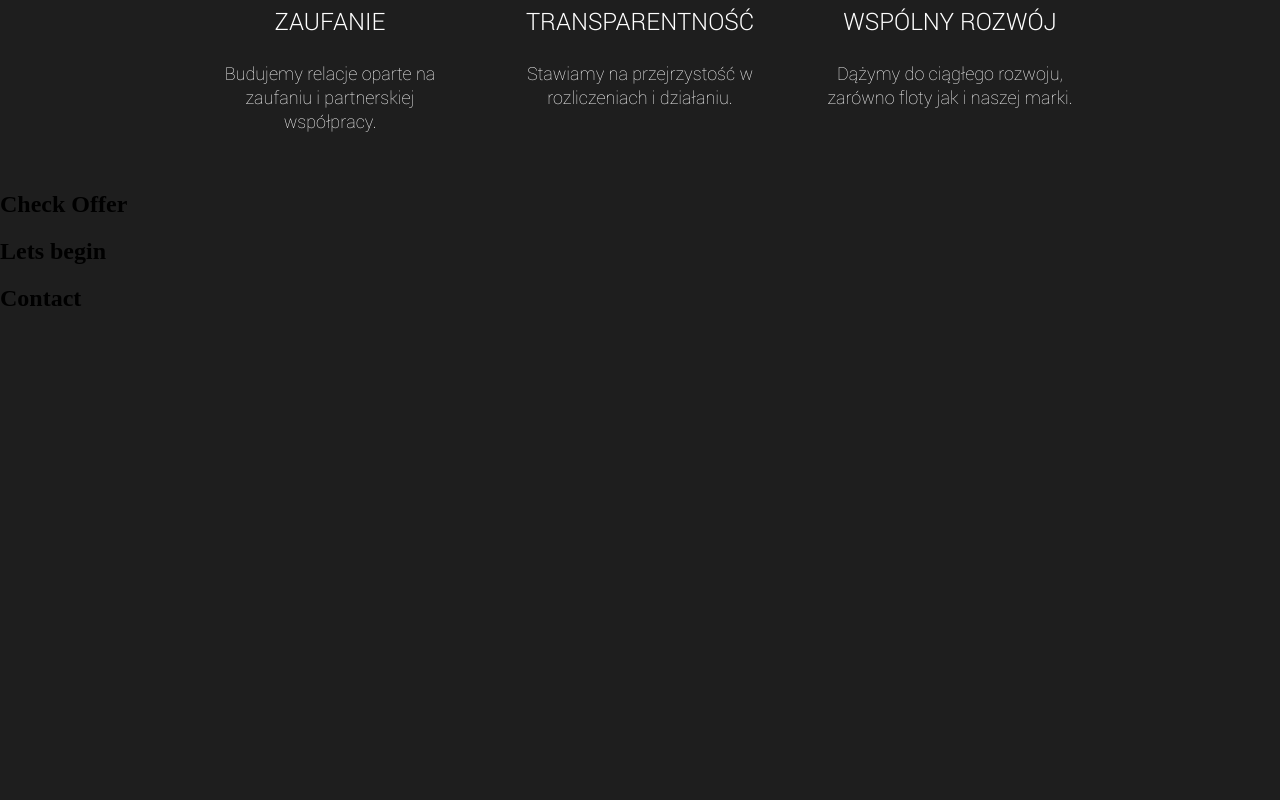
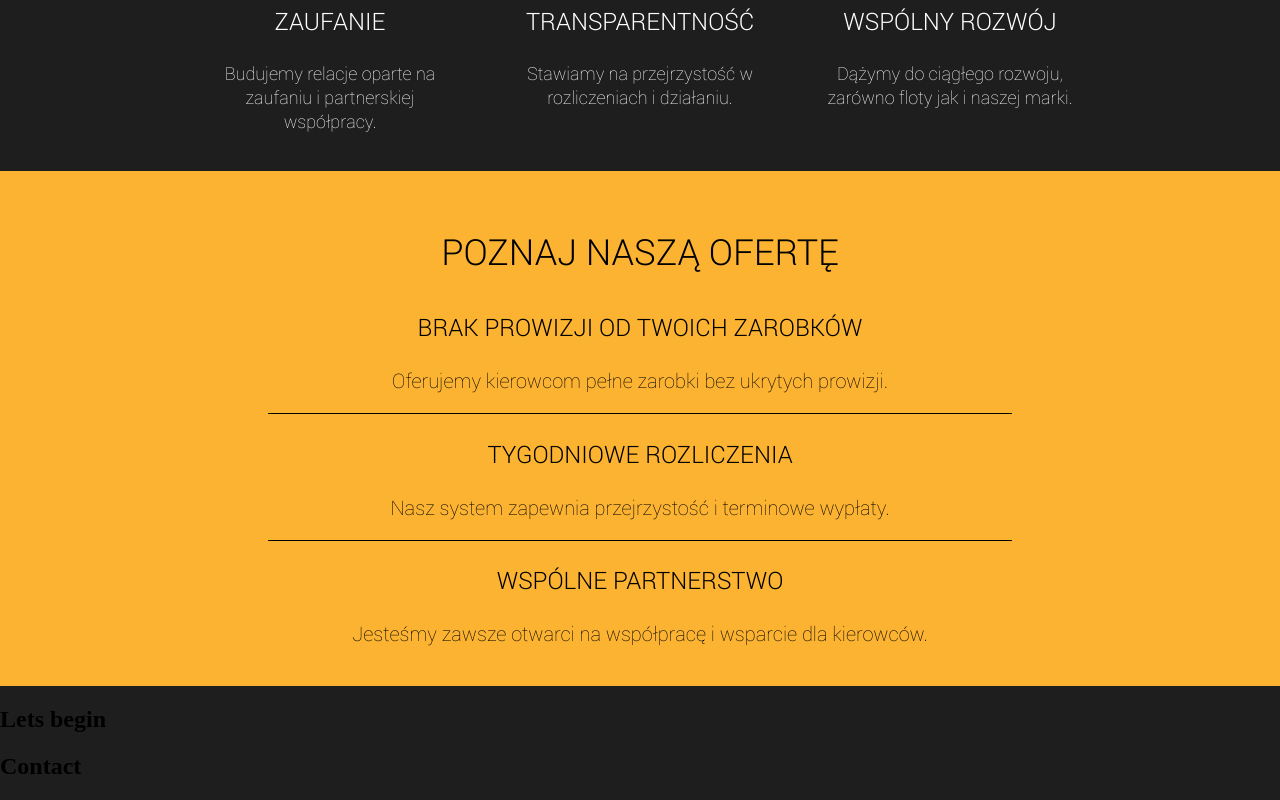
Before and after one commit to BartekArseniuk/cabbie-frontend, a Vue app: page / in a window 1280 px wide. Shown: the part 2482-3282 px from the top of the page. Before the commit the page ends 2814 px from the top, so only its background shows below. Built offline with nearby package versions, Linux system fonts and the light colour scheme.

Commit message:
Add check offer section

```diff
--- /dev/null
+++ b/src/components/HomePage/CheckOffer.vue
@@ -0,0 +1,50 @@
+<template>
+    <div class="cabbie-offer">
+        <div class="text-container">
+            <p class="title">POZNAJ NASZĄ OFERTĘ</p>
+            <p class="description-title">BRAK PROWIZJI OD TWOICH ZAROBKÓW</p>
+            <p class="description">Oferujemy kierowcom pełne zarobki bez ukrytych prowizji.</p>
+            <div class="strip"></div>
+            <p class="description-title">TYGODNIOWE ROZLICZENIA</p>
+            <p class="description">Nasz system zapewnia przejrzystość i terminowe wypłaty.</p>
+            <div class="strip"></div>
+            <p class="description-title">WSPÓLNE PARTNERSTWO</p>
+            <p class="description">Jesteśmy zawsze otwarci na współpracę i wsparcie dla kierowców.</p>
+        </div>
+    </div>
+    </template>
+
+<style>
+    .cabbie-offer {
+        background-color: #FCB331;
+        height: auto;
+        padding: 20px;
+    }
+
+    .text-container {
+        text-align: center;
+    }
+
+    .title {
+        font-size: 36px;
+        font-family: 'Roboto-Light', sans-serif;
+    }
+
+    .description-title {
+        font-size:  24px;
+        font-family: 'Roboto-Light', sans-serif;
+    }
+
+    .description {
+        font-size: 20px;
+        font-family: 'Roboto-Extra-Light', sans-serif;
+    }
+
+    .strip {
+        height: 0.5px;
+        border-radius: 25px;
+        width: 60%;
+        background-color: black;
+        margin: 0 auto;
+    }
+</style>
--- a/src/components/HomePage/HomePage.vue
+++ b/src/components/HomePage/HomePage.vue
@@ -13,7 +13,7 @@
         <OfferPage />
     </section>
     <section id="check-offer">
-        <h1>Check Offer</h1>
+        <CheckOffer />
     </section>
     <section id="lets-begin">
         <h1>Lets begin</h1>
@@ -29,13 +29,15 @@ import WelcomePage from './WelcomePage.vue';
 import OurGoal from './OurGoal.vue';
 import CabbieHistory from './CabbieHistory.vue';
 import OfferPage from './OfferPage.vue';
+import CheckOffer from './CheckOffer.vue';
 
 export default {
     components: {
         WelcomePage,
         OurGoal,
         CabbieHistory,
-        OfferPage
+        OfferPage,
+        CheckOffer
     }
 };
 </script>
```
